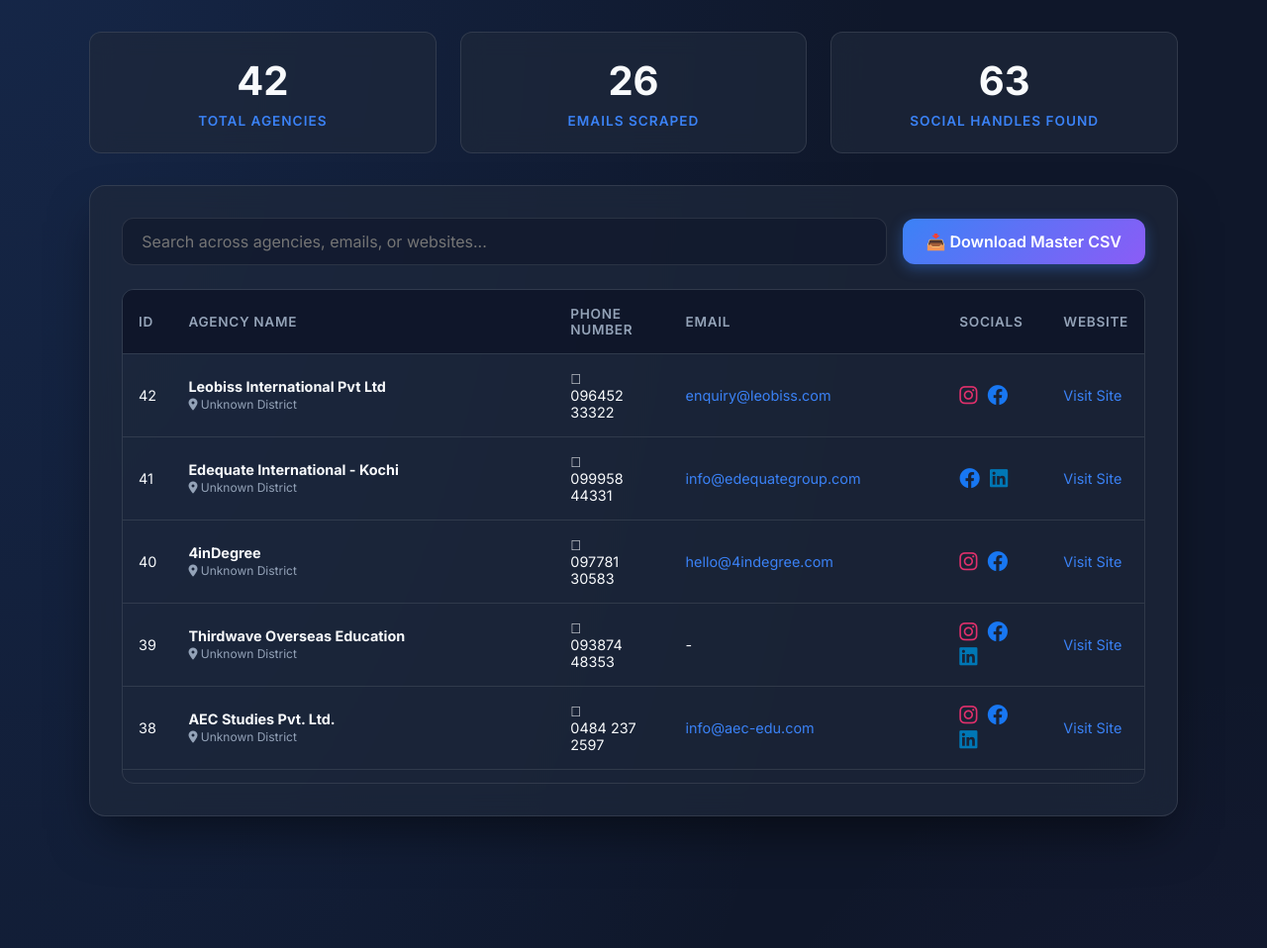
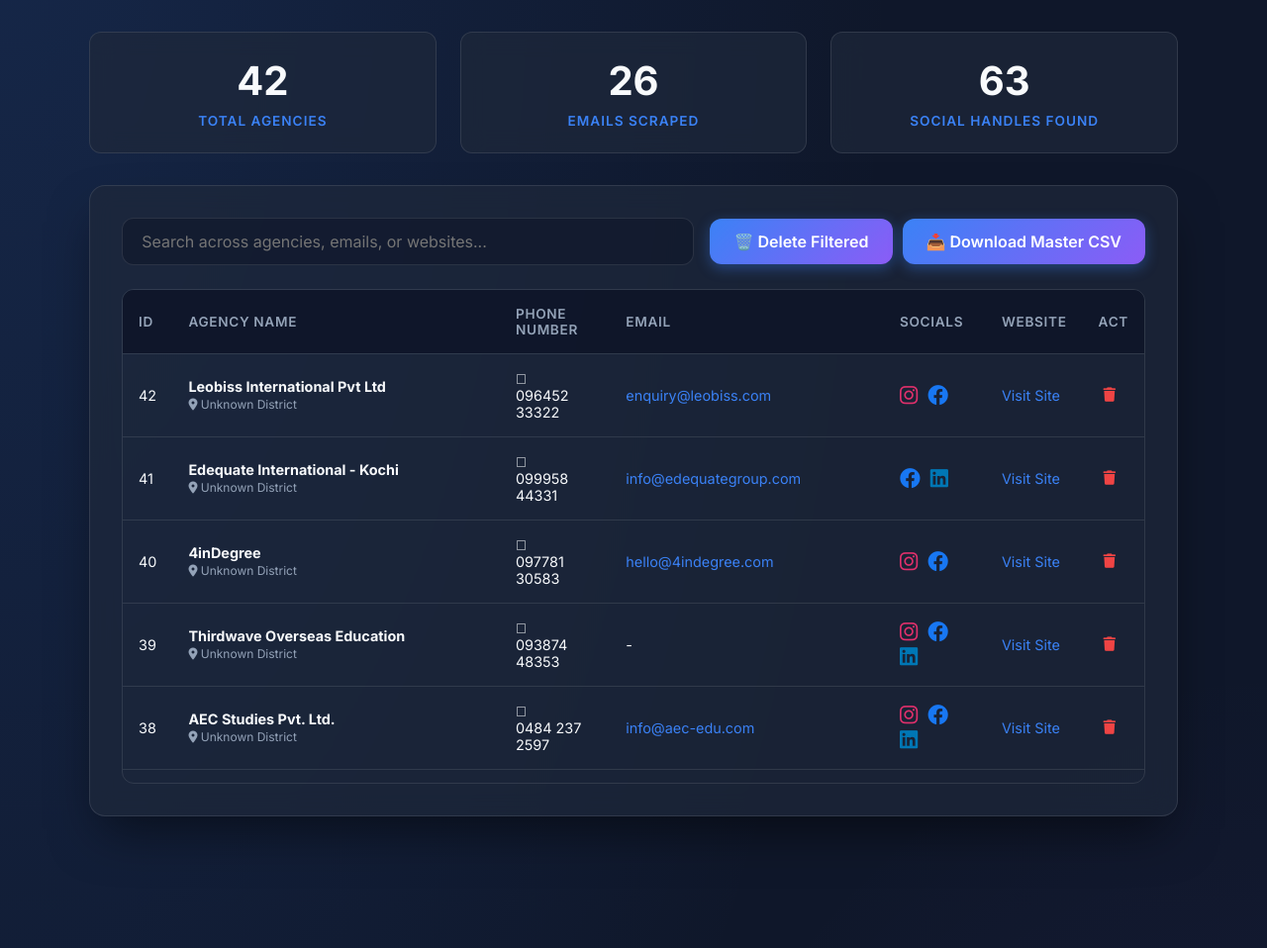
Before and after one commit to mycks45/LeadSenseAI, a FastAPI app: page /dashboard in a window 1280 px wide. Shown: the part 97-1055 px from the top of the page at 99% size. Run offline with FastAPI, Linux system fonts and the light colour scheme; data comes from the database, SQL or seed files in the repository.

Commit message:
feat: Add database row and bulk group deletions

```diff
--- a/app.py
+++ b/app.py
@@ -39,6 +39,10 @@ class ScrapeRequest(BaseModel):
     location: str
     keyword: str
     client_id: str
+
+from typing import List
+class BulkDeleteRequest(BaseModel):
+    ids: List[int]
 
 @app.get("/", response_class=HTMLResponse)
 async def read_root(request: Request):
@@ -114,3 +118,19 @@ def download_all_leads():
         return FileResponse(path=filepath, filename=filename, media_type='text/csv')
     except Exception as e:
         return {"error": str(e)}
+
+@app.delete("/api/leads/{lead_id}")
+def api_delete_lead(lead_id: int):
+    try:
+        database.delete_lead(lead_id)
+        return {"success": True}
+    except Exception as e:
+        return {"error": str(e)}
+
+@app.post("/api/leads/delete_bulk")
+def api_delete_bulk(req: BulkDeleteRequest):
+    try:
+        database.delete_leads_bulk(req.ids)
+        return {"success": True}
+    except Exception as e:
+        return {"error": str(e)}
--- a/database.py
+++ b/database.py
@@ -66,5 +66,22 @@ def get_all_leads():
     conn.close()
     return [dict(row) for row in rows]
 
+def delete_lead(lead_id):
+    conn = sqlite3.connect(DB_NAME)
+    cursor = conn.cursor()
+    cursor.execute("DELETE FROM leads WHERE id = ?", (lead_id,))
+    conn.commit()
+    conn.close()
+
+def delete_leads_bulk(lead_ids):
+    if not lead_ids:
+        return
+    conn = sqlite3.connect(DB_NAME)
+    cursor = conn.cursor()
+    placeholders = ','.join('?' for _ in lead_ids)
+    cursor.execute(f"DELETE FROM leads WHERE id IN ({placeholders})", lead_ids)
+    conn.commit()
+    conn.close()
+
 # Initialize the config
 init_db()
--- a/templates/dashboard.html
+++ b/templates/dashboard.html
@@ -216,6 +216,31 @@
             font-style: italic;
         }
 
+        /* Deletion Styles */
+        .btn-danger {
+            background: transparent;
+            border: 1px solid #ef4444;
+            color: #ef4444;
+            box-shadow: none;
+        }
+
+        .btn-danger:hover {
+            background: rgba(239, 68, 68, 0.1);
+            color: #ef4444;
+        }
+
+        .action-icon {
+            color: #ef4444;
+            cursor: pointer;
+            padding: 5px;
+            transition: all 0.2s;
+        }
+
+        .action-icon:hover {
+            color: #ff6b6b;
+            transform: scale(1.1);
+        }
+
     </style>
 </head>
 <body>
@@ -244,7 +269,10 @@
         <section class="glass-panel">
             <div class="controls">
                 <input type="text" id="searchInput" placeholder="Search across agencies, emails, or websites..." onkeyup="filterTable()">
-                <a href="/api/download_all" class="btn">📥 Download Master CSV</a>
+                <div style="display: flex; gap: 10px;">
+                    <button onclick="deleteBulk()" class="btn btn-danger">🗑️ Delete Filtered</button>
+                    <a href="/api/download_all" class="btn">📥 Download Master CSV</a>
+                </div>
             </div>
 
             <div class="table-container">
@@ -257,6 +285,7 @@
                             <th>Email</th>
                             <th>Socials</th>
                             <th>Website</th>
+                            <th style="width: 50px;">Act</th>
                         </tr>
                     </thead>
                     <tbody id="tableBody">
@@ -269,6 +298,7 @@
 
     <script>
         let allLeads = [];
+        let currentView = [];
 
         window.onload = async function() {
             try {
@@ -277,13 +307,14 @@
 
                 if (data.success) {
                     allLeads = data.leads;
+                    currentView = allLeads;
                     updateStats();
                     renderTable(allLeads);
                 } else {
-                    document.getElementById("tableBody").innerHTML = `<tr><td colspan="6" class="empty-state">Failed to load data: ${data.error}</td></tr>`;
+                    document.getElementById("tableBody").innerHTML = `<tr><td colspan="7" class="empty-state">Failed to load data: ${data.error}</td></tr>`;
                 }
             } catch (error) {
-                document.getElementById("tableBody").innerHTML = `<tr><td colspan="6" class="empty-state">Error connecting to server.</td></tr>`;
+                document.getElementById("tableBody").innerHTML = `<tr><td colspan="7" class="empty-state">Error connecting to server.</td></tr>`;
             }
         };
 
@@ -308,7 +339,7 @@
             const tbody = document.getElementById("tableBody");
 
             if (leads.length === 0) {
-                tbody.innerHTML = `<tr><td colspan="6" class="empty-state">No records found. Run a scrape first!</td></tr>`;
+                tbody.innerHTML = `<tr><td colspan="7" class="empty-state">No records found. Run a scrape first!</td></tr>`;
                 return;
             }
 
@@ -356,12 +387,16 @@
                     webTd.innerText = "-";
                 }
 
+                const actionTd = document.createElement("td");
+                actionTd.innerHTML = `<i class="fas fa-trash action-icon" onclick="deleteLead(${row.id})" title="Delete Lead"></i>`;
+
                 tr.appendChild(idTd);
                 tr.appendChild(nameTd);
                 tr.appendChild(phoneTd);
                 tr.appendChild(emailTd);
                 tr.appendChild(socialsTd);
                 tr.appendChild(webTd);
+                tr.appendChild(actionTd);
 
                 tbody.appendChild(tr);
             });
@@ -377,7 +412,57 @@
                     (lead.email && lead.email.toLowerCase().includes(query))
                 );
             });
+            currentView = filtered;
             renderTable(filtered);
+        }
+
+        async function deleteLead(id) {
+            if (!confirm(`Are you sure you want to permanently delete lead #${id}?`)) return;
+
+            try {
+                const response = await fetch(`/api/leads/${id}`, { method: 'DELETE' });
+                const data = await response.json();
+                if (data.success) {
+                    allLeads = allLeads.filter(l => l.id !== id);
+                    filterTable();
+                    updateStats();
+                } else {
+                    alert('Error deleting: ' + data.error);
+                }
+            } catch (e) {
+                alert('Connection error while trying to delete.');
+            }
+        }
+
+        async function deleteBulk() {
+            if (currentView.length === 0) {
+                alert("No leads currently displayed to delete!");
+                return;
+            }
+
+            if (!confirm(`CAUTION: You are about to permanently delete ${currentView.length} lead(s). Are you absolutely sure?`)) return;
+
+            const ids = currentView.map(l => l.id);
+
+            try {
+                const response = await fetch('/api/leads/delete_bulk', {
+                    method: 'POST',
+                    headers: { 'Content-Type': 'application/json' },
+                    body: JSON.stringify({ ids: ids })
+                });
+                const data = await response.json();
+
+                if (data.success) {
+                    allLeads = allLeads.filter(l => !ids.includes(l.id));
+                    document.getElementById("searchInput").value = "";
+                    filterTable();
+                    updateStats();
+                } else {
+                    alert('Error deleting: ' + data.error);
+                }
+            } catch (e) {
+                alert('Connection error while performing bulk delete.');
+            }
         }
     </script>
 </body>
```
